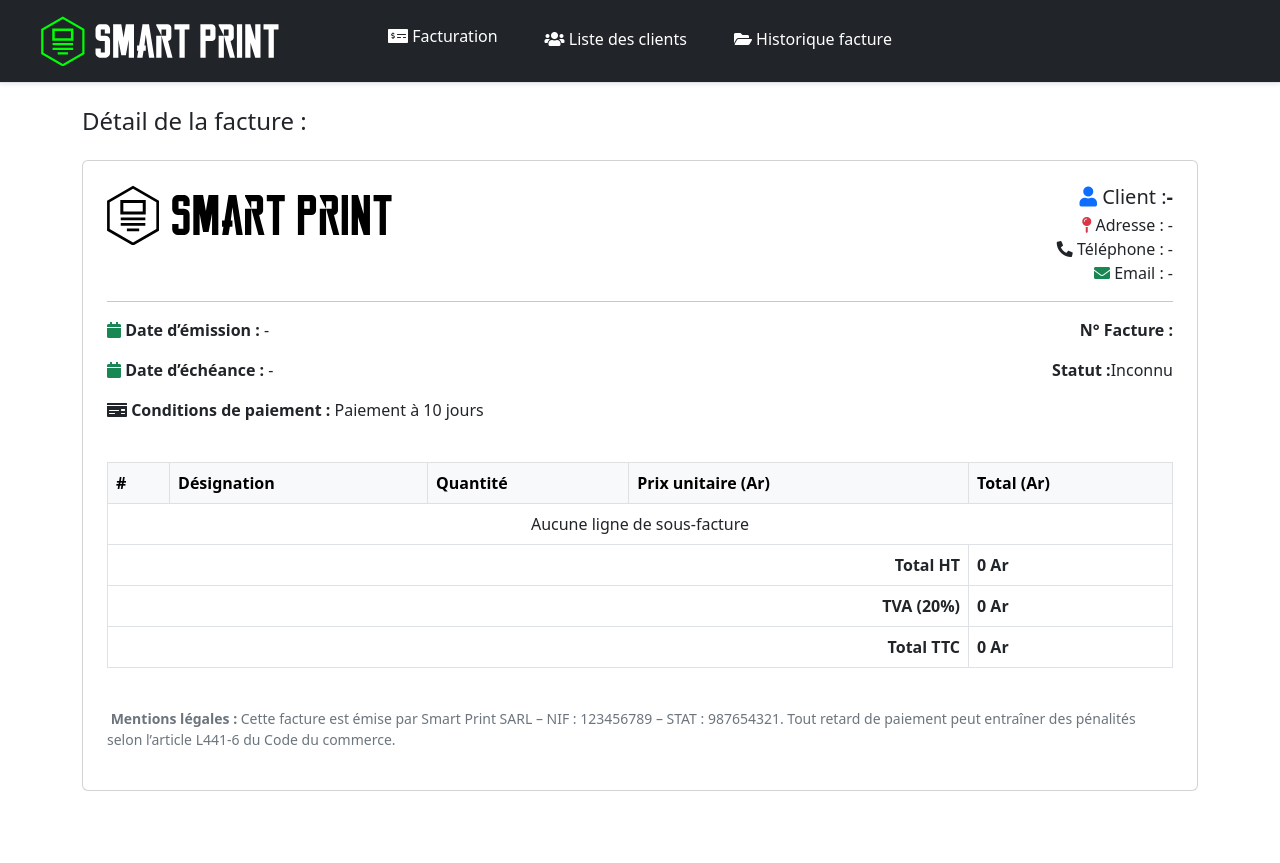
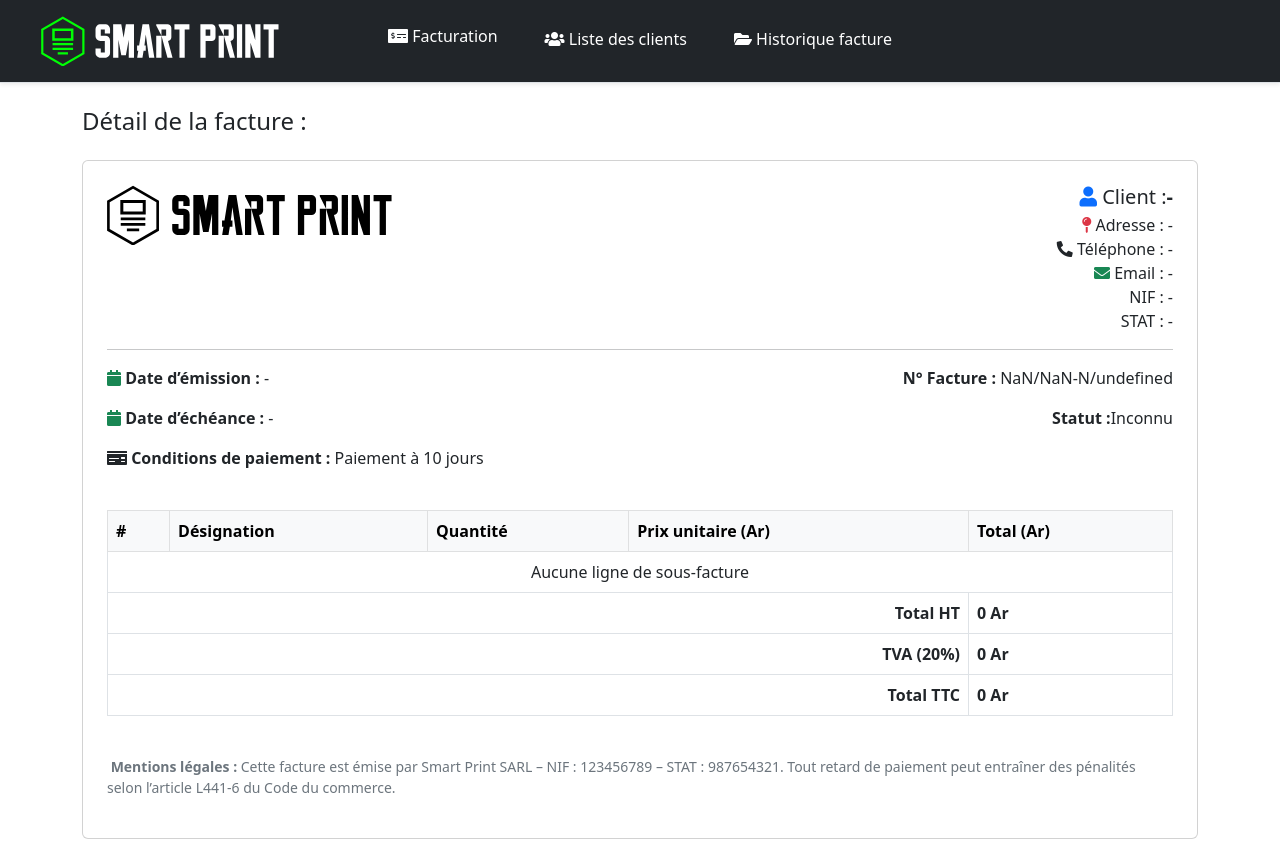
Before and after one commit to HasinaAndrianasinoro16/Smart_print, a React (Create React App) app in the folder smart_printfront/: page /info in a window 1280 px wide. Before the commit the page ends 815 px from the top, so only its background shows below. Built offline with nearby package versions, Linux system fonts and the light colour scheme.

Commit message:
Update Info_facture.jsx

```diff
--- a/smart_printfront/src/Components/Info_facture.jsx
+++ b/smart_printfront/src/Components/Info_facture.jsx
@@ -44,6 +44,14 @@ export default function Info_facture() {
     const tva = totalHT * 0.20;
     const totalTTC = totalHT + tva;
 
+    const date = new Date(facture?.created_at);
+    const jour = String(date.getDate()).padStart(2, '0');
+    const mois = String(date.getMonth() + 1).padStart(2, '0');
+    const annee = String(date.getFullYear()).slice(2);
+    const codeClient = facture?.client_relation?.code?.toLowerCase().replace(/\s+/g, '-'); // vitagaz → vitagaz (ou "Smart Print" → smart-print)
+
+    const factureCode = `${jour}/${mois}-${annee}/${codeClient}`;
+
     return (
         <div className="container-lg my-4">
             <div className="mb-4">
@@ -61,13 +69,20 @@ export default function Info_facture() {
                             <i className="fas fa-user text-primary"/> Client :
                             <strong>{facture?.client_relation?.nom || '-'}</strong>
                         </h5>
-                        <p className="mb-0"><i className="fas fa-map-pin text-danger"/> Adresse : {facture?.client_relation?.adresse || '-'}</p>
-                        <p className="mb-0"><i className="fas fa-phone-alt text-dark"/> Téléphone : {facture?.client_relation?.telephone || '-'}</p>
-                        <p className="mb-0"><i className="fas fa-envelope text-success"/> Email : {facture?.client_relation?.email || '-'}</p>
+                        <p className="mb-0"><i className="fas fa-map-pin text-danger"/> Adresse
+                            : {facture?.client_relation?.adresse || '-'}</p>
+                        <p className="mb-0"><i className="fas fa-phone-alt text-dark"/> Téléphone
+                            : {facture?.client_relation?.telephone || '-'}</p>
+                        <p className="mb-0"><i className="fas fa-envelope text-success"/> Email
+                            : {facture?.client_relation?.email || '-'}</p>
+                        <p className="mb-0"> NIF
+                            : {facture?.client_relation?.nif || '-'}</p>
+                        <p className="mb-0"> STAT
+                            : {facture?.client_relation?.stat || '-'}</p>
                     </div>
                 </div>
 
-                <hr />
+                <hr/>
 
                 <div className="row mb-4">
                     <div className="col-md-6">
@@ -76,7 +91,7 @@ export default function Info_facture() {
                         <p><strong><i className="fas fa-money-check"/> Conditions de paiement :</strong> Paiement à 10 jours</p>
                     </div>
                     <div className="col-md-6 text-end">
-                        <p><strong>N° Facture :</strong> {facture?.id || ''}</p>
+                        <p><strong>N° Facture :</strong> {factureCode || ''}</p>
                         <p><strong>Statut :</strong>
                             {facture.statut === 0
                                 ? 'En Attente'
```
